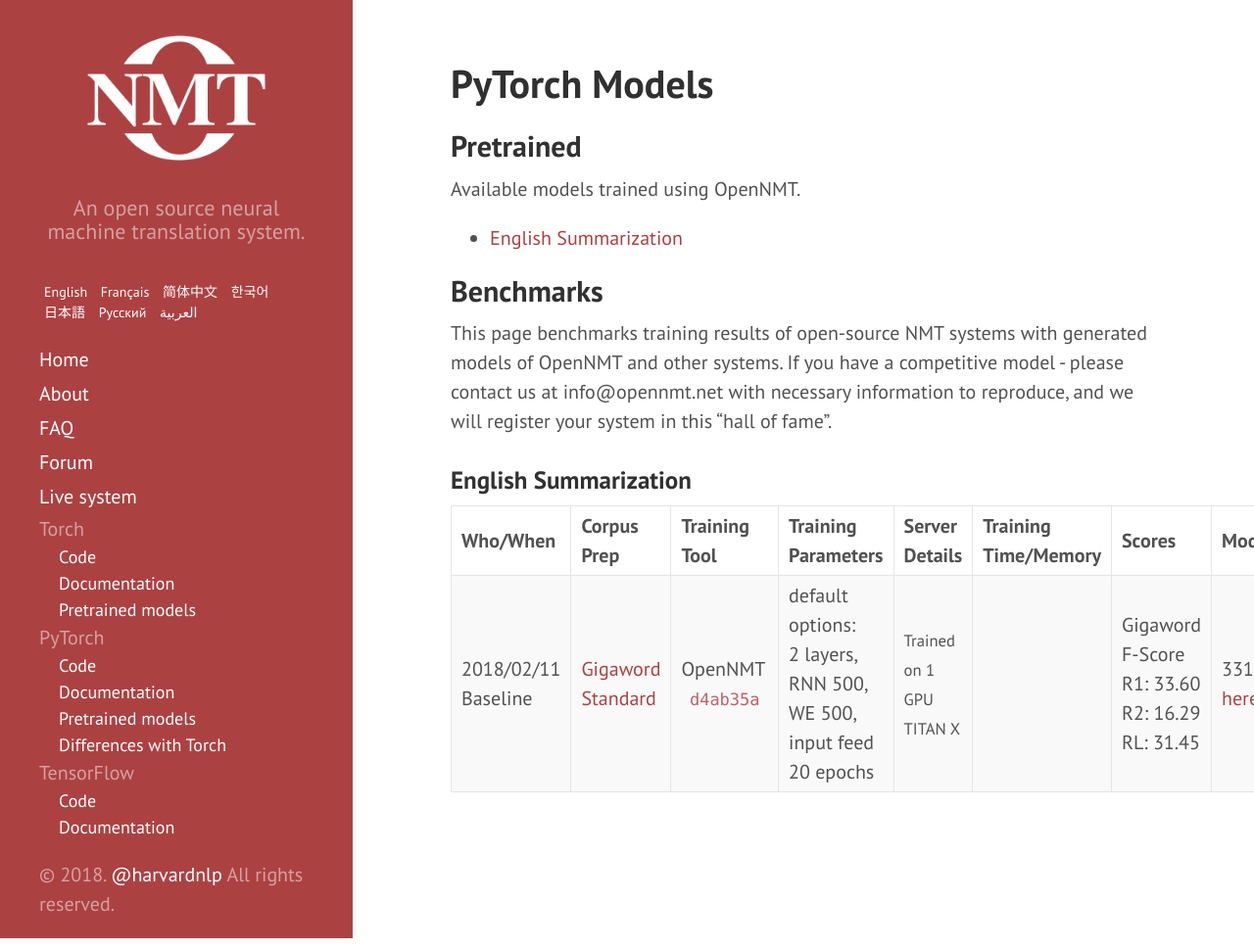
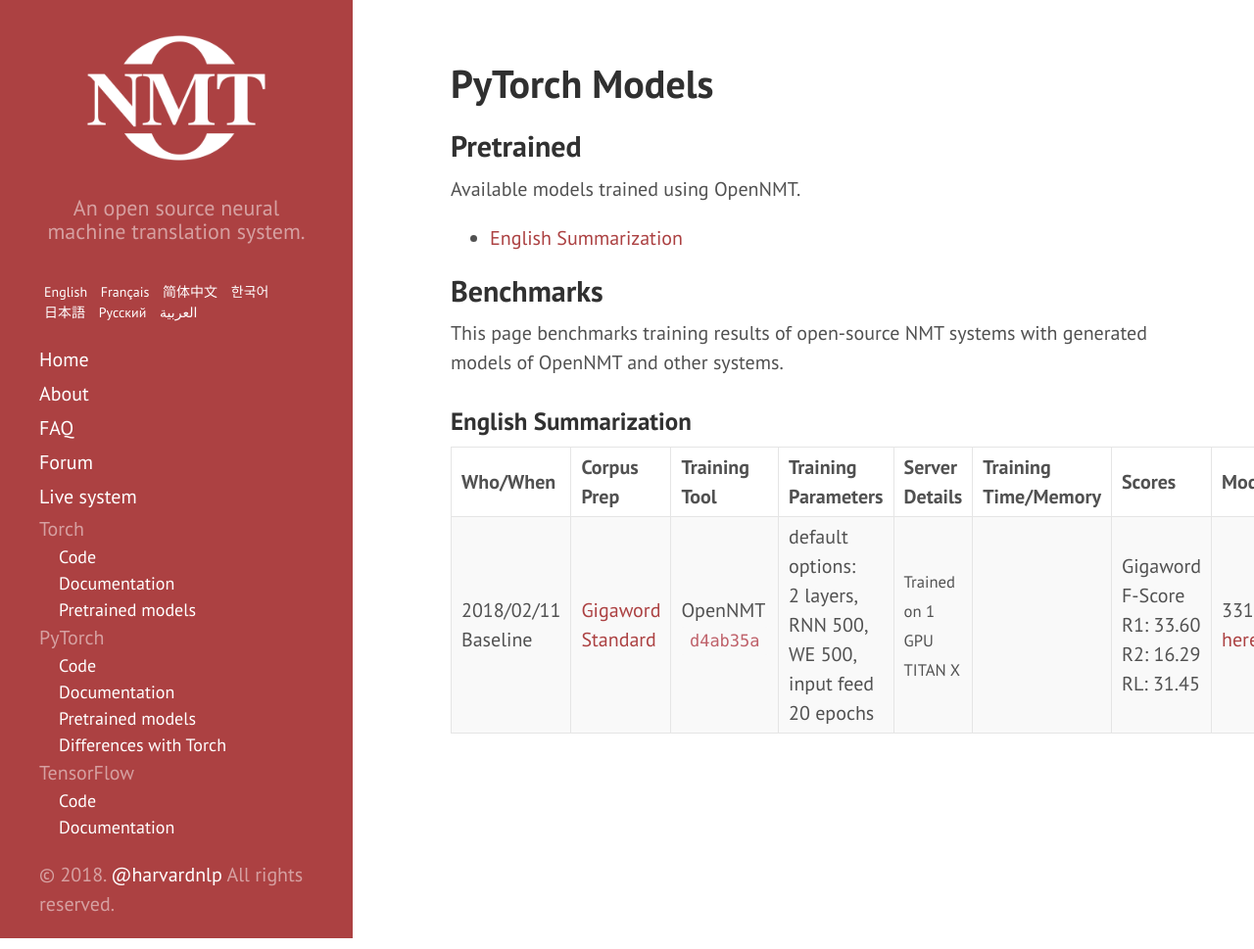
Before and after one commit to OpenNMT/opennmt.github.io, a Jekyll site: the page built from Models-py.md, in a window 1280 px wide. Shown: the whole page at 98% size. Built offline with Jekyll 4.4.1, drawn with Linux system fonts in a browser that asks for light colours.

Commit message:
Update Models-py.md

```diff
--- a/Models-py.md
+++ b/Models-py.md
@@ -14,10 +14,9 @@ Available models trained using OpenNMT.
 ## Benchmarks
 
 This page benchmarks training results of open-source NMT systems with generated models of OpenNMT and other systems.
-If you have a competitive model - please contact us at info@opennmt.net with necessary information to reproduce, and we will register your system in this "hall of fame".
 
 ### English Summarization
 
 | Who/When      | Corpus Prep     | Training Tool | Training Parameters | Server Details | Training Time/Memory | Scores | Model |
 |:------------- |:--------------- |:-------------|:-------------------|:---------------|:-------------|:------|:-----|
-| 2018/02/11<br>Baseline | [Gigaword Standard](https://github.com/harvardnlp/sent-summary) | OpenNMT `d4ab35a` | default options:<br>2 layers, RNN 500, WE 500, input feed<br>20 epochs | <small>Trained on 1 GPU TITAN X  |  | Gigaword F-Score R1: 33.60 R2: 16.29 RL: 31.45  | 331MB [here](https://lstm.seas.harvard.edu/latex/opennmt-py-models/model_acc_51.33_ppl_12.74_e20.pt) |
+| 2018/02/11<br>Baseline | [Gigaword Standard](https://github.com/harvardnlp/sent-summary) | OpenNMT `d4ab35a` | default options:<br>2 layers, RNN 500, WE 500, input feed<br>20 epochs | <small>Trained on 1 GPU TITAN X  |  | Gigaword F-Score R1: 33.60 R2: 16.29 RL: 31.45  | 331MB [here](http://lstm.seas.harvard.edu/latex/opennmt-py-models/model_acc_51.33_ppl_12.74_e20.pt) |
```
